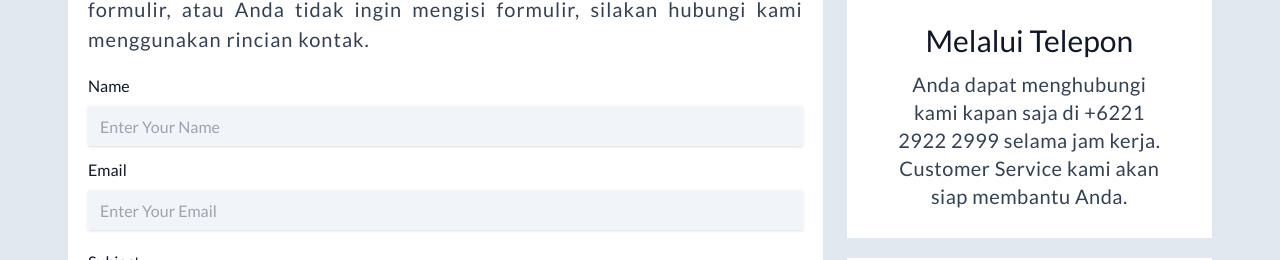
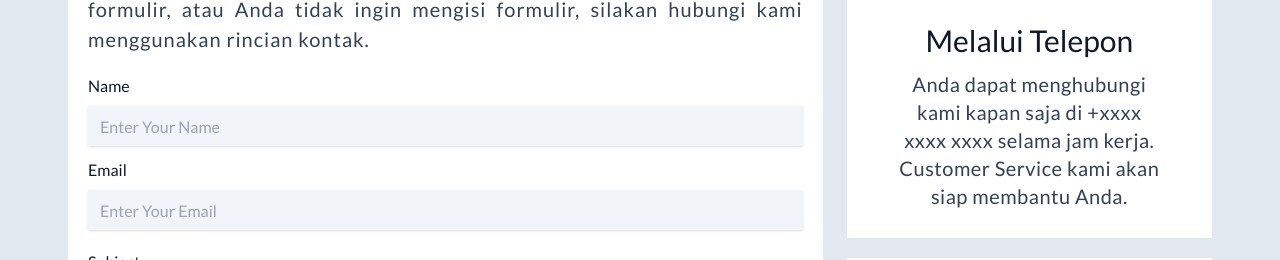
Before and after one commit to m12cksn/mitrasolusiwicaksana, a Next.js app: page /kontak in a window 1280 px wide. Shown: the part 238-498 px from the top of the page. Built offline with nearby package versions, Linux system fonts and the light colour scheme.

Commit message:
revision days h-2 contact page

```diff
--- a/src/app/kontak/page.jsx
+++ b/src/app/kontak/page.jsx
@@ -13,7 +13,7 @@ const page = () => {
     {
       icons: AiFillCustomerService,
       title: "Melalui Telepon",
-      desc: "Anda dapat menghubungi kami kapan saja di +6221 2922 2999 selama jam kerja. Customer Service kami akan siap membantu Anda.",
+      desc: "Anda dapat menghubungi kami kapan saja di +xxxx xxxx xxxx selama jam kerja. Customer Service kami akan siap membantu Anda.",
     },
     {
       icons: AiTwotoneMail,
```
